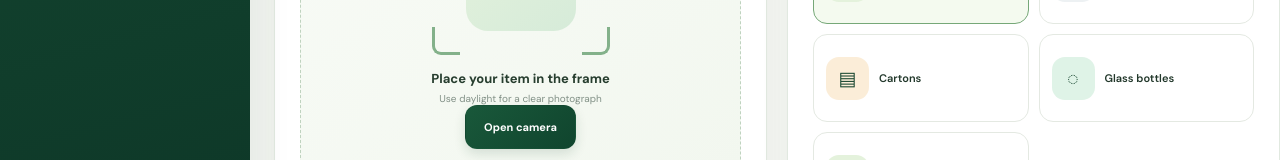
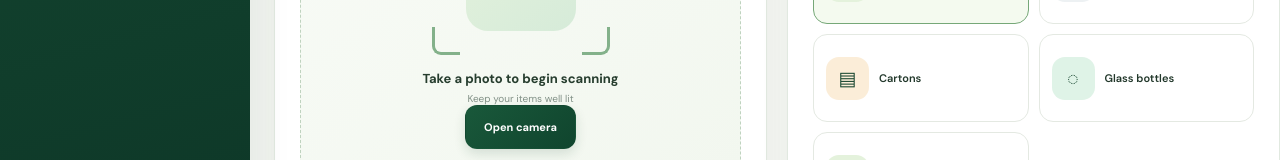
Before and after one commit to JoshKoledoye/eco-sync, a React (Vite) app: page / in a window 1280 px wide. Both pictures are taken after a click on the button "Begin walkthrough →". Shown: the part 392-552 px from the top of the page. Built offline with nearby package versions, Linux system fonts and the light colour scheme.

Commit message:
Update camera view and instructions in Dashboard

```diff
--- a/src/pages/Dashboard.jsx
+++ b/src/pages/Dashboard.jsx
@@ -101,7 +101,7 @@ function ScannerView() {
           <div className={`camera-box ${stream || capturedPhoto ? 'camera-box-live' : ''}`}>
             {stream ? <><div className="camera-live-frame"><video ref={videoRef} className="camera-video" autoPlay muted playsInline aria-label="Live camera preview" /><span className="camera-live-indicator"><span /> Camera on</span></div><p>Take a photo to scan now</p><small>Keep items well lit and in focus</small><div className="camera-controls"><button type="button" className="cta-button dark" onClick={takePhoto}>Take photo</button><button type="button" className="secondary-button" onClick={stopCamera}>Close camera</button></div></>
               : capturedPhoto ? <><div className="camera-live-frame"><img className="camera-video" src={capturedPhoto} alt="Captured photo of the material" /></div><p>Photo captured</p><small>Your photo stays in this browser session.</small><div className="camera-controls"><button type="button" className="cta-button dark" onClick={openCamera}>Retake photo</button></div></>
-                : <><div className="camera-frame" aria-label="Camera view"><span className="frame-corner top-left" /><span className="frame-corner top-right" /><span className="frame-corner bottom-left" /><span className="frame-corner bottom-right" /><div className="camera-illustration"><span className="camera-icon">◔</span></div></div><p>Place your item in the frame</p><small>Use daylight for a clear photograph</small><div className="camera-controls"><button type="button" className="cta-button dark" onClick={openCamera}>Open camera</button></div></>}
+                : <><div className="camera-frame" aria-label="Camera view"><span className="frame-corner top-left" /><span className="frame-corner top-right" /><span className="frame-corner bottom-left" /><span className="frame-corner bottom-right" /><div className="camera-illustration"><span className="camera-icon">◔</span></div></div><p>Take a photo to begin scanning</p><small>Keep your items well lit</small><div className="camera-controls"><button type="button" className="cta-button dark" onClick={openCamera}>Open camera</button></div></>}
           </div>{cameraError && <p className="camera-error" role="alert">{cameraError}</p>}
         </div>
         <div className="sample-card panel-card"><div className="sample-header"><span className="step-indicator">TRY A SAMPLE</span></div><h2>What are we recycling?</h2><p>Choose a sample material. You can correct the result at any time.</p><div className="sample-grid">{sampleOptions.map((sample) => <button className={`sample-item ${selectedSample === sample.label ? 'selected' : ''}`} key={sample.label} type="button" aria-pressed={selectedSample === sample.label} onClick={() => setSelectedSample(sample.label)}><span className="sample-icon">{sample.icon}</span><span>{sample.label}</span>{selectedSample === sample.label && <span className="tick-pill">✓</span>}</button>)}</div><p className="sample-selection" role="status">Selected: <strong>{selectedSample}</strong></p></div>
```
